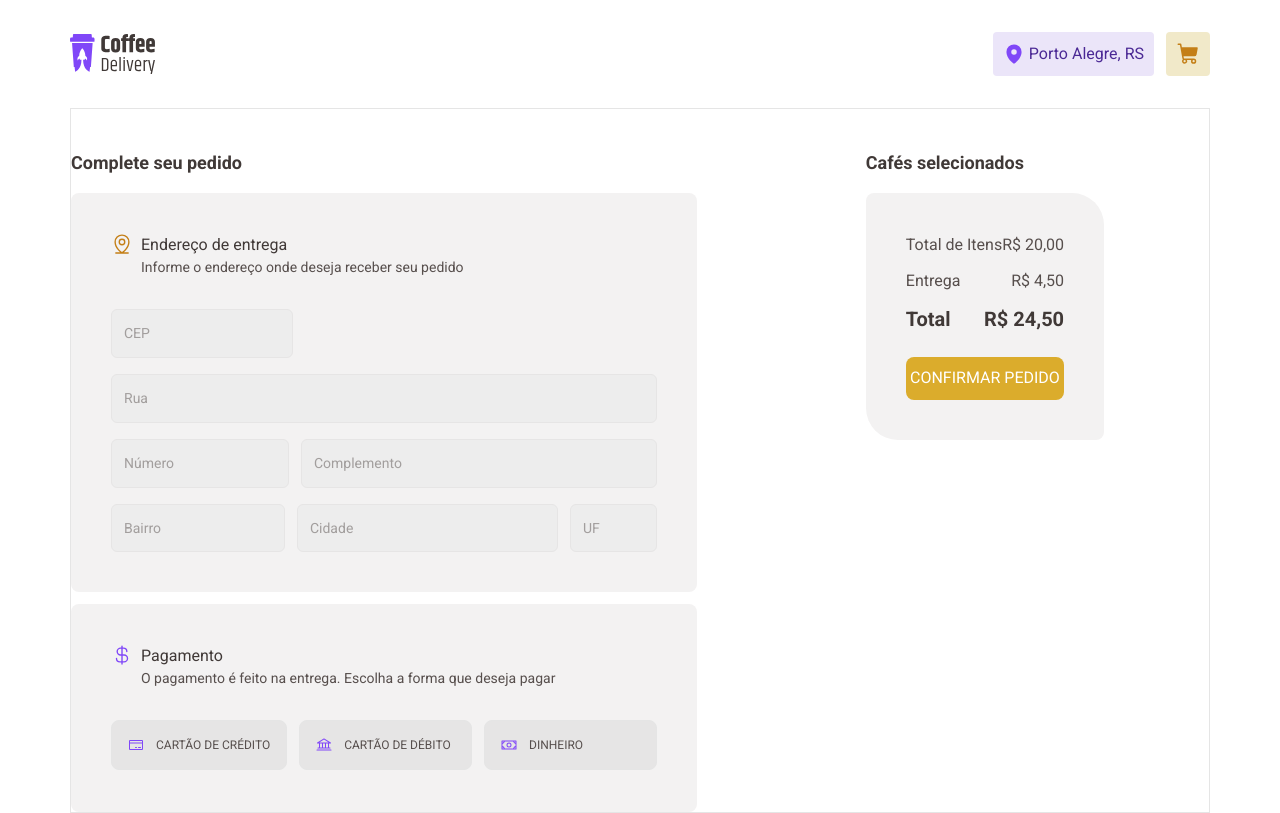
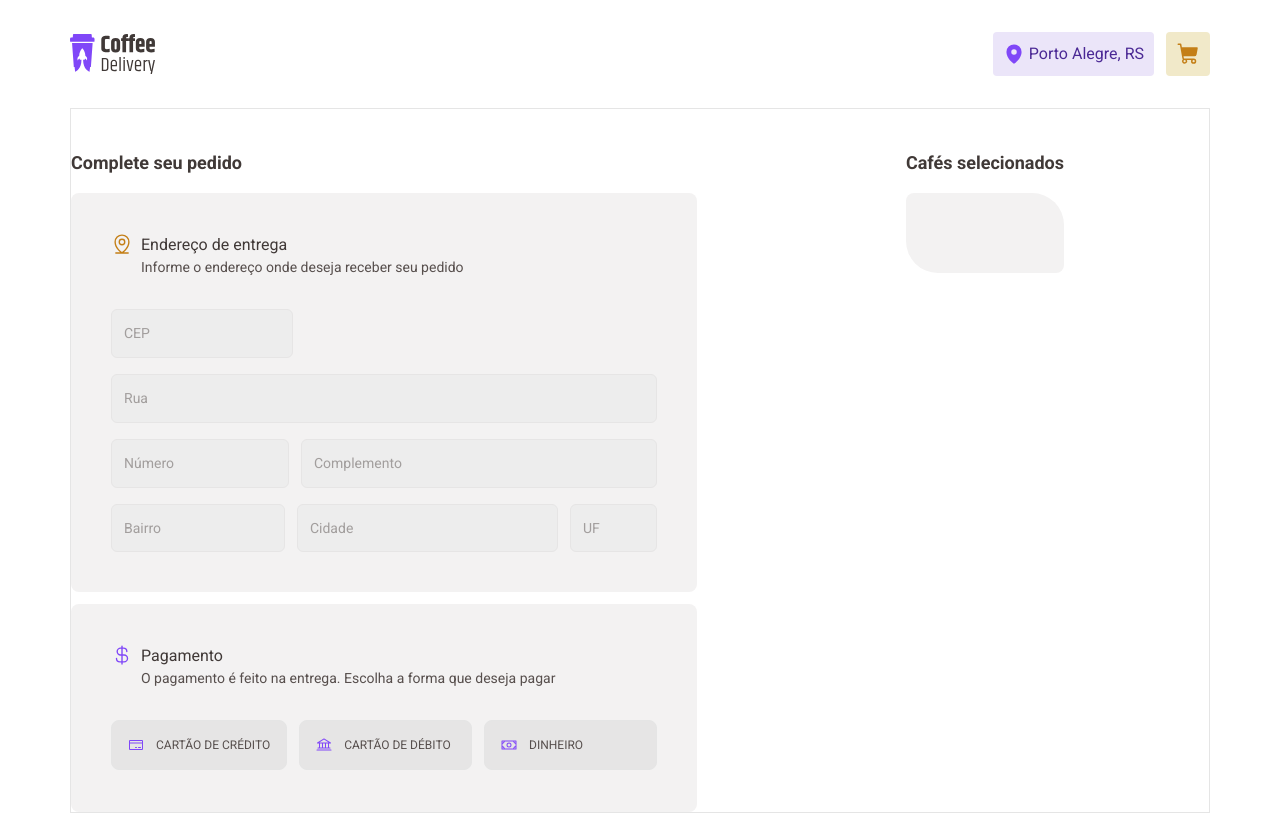
Before and after one commit to luksquitos/ignite-coffee, a React (Vite) app: page /payment in a window 1280 px wide. Built offline with nearby package versions, Linux system fonts and the light colour scheme.

Commit message:
feat: adding 'sum' section only when cart has items

```diff
--- a/src/components/payment/cart-list.tsx
+++ b/src/components/payment/cart-list.tsx
@@ -3,8 +3,9 @@ import { useCart } from '@/providers/cart-provider'
 import { CartItem } from './cart-item'
 
 export function CartList() {
-  const { cart } = useCart()
+  const { cart, cartHasItems } = useCart()
   const { cartItemsSum } = useReducer((item) => {})
+
   return (
 
     <div className="centered-box mt-10!">
@@ -15,16 +16,14 @@ export function CartList() {
           cart.map((item) => {
             return (
               <>
-                <CartItem
-                  coffee={item.coffee}
-                  quantity={item.quantity}
-                />
+                <CartItem cartItem={item} />
                 <span className="block my-6 border-t-1" />
               </>
             )
           })
         }
         {/* Soma */}
+        {cartHasItems && (
           <div>
             <div className="flex justify-between">
               <p className="text-base-text">Total de Itens</p>
@@ -40,9 +39,13 @@ export function CartList() {
             </div>
           </div>
 
+        )}
+
+        {cartHasItems && (
           <button className="mt-6 w-full py-2.5 bg-yellow text-white font-bold text-sm rounded-md hover:bg-yellow-dark hover:cursor-pointer transition">
             CONFIRMAR PEDIDO
           </button>
+        )}
 
       </section>
 
```
Lines whose indentation alone changed are shown as unchanged.
